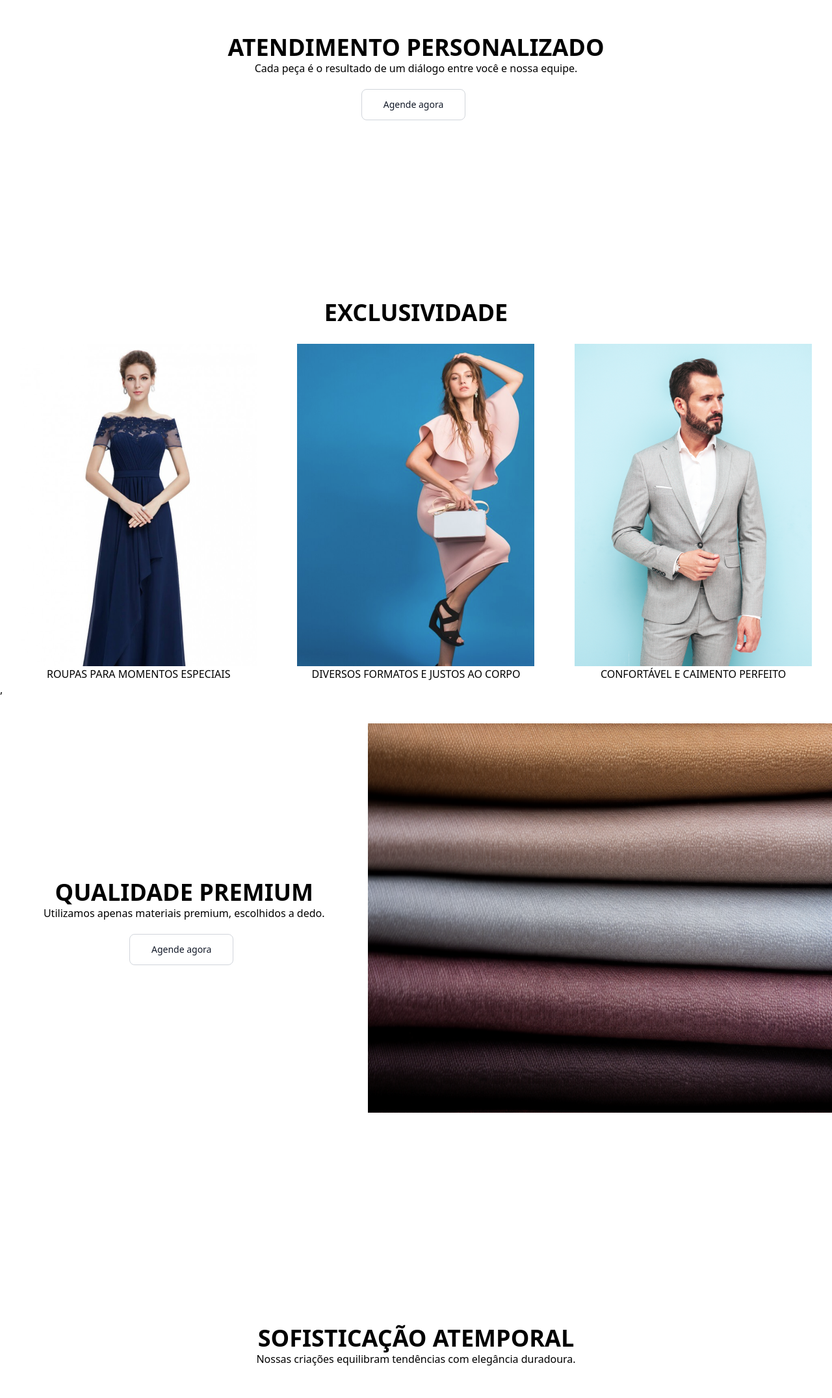
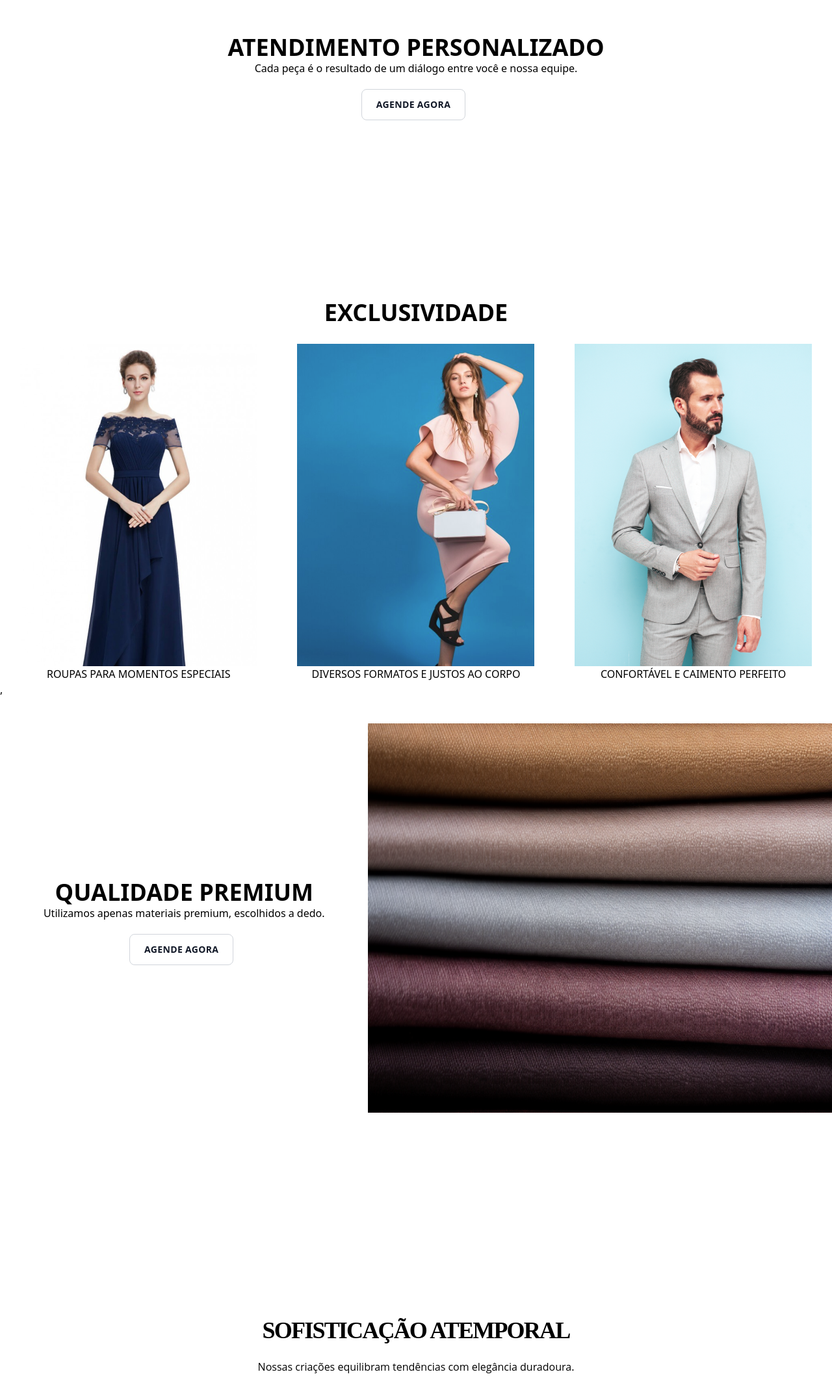
Before and after one commit to Gabriel-vcampos/Projeto-lurian-angular16, an Angular app in the folder projetointegrador/: page / in a window 1280 px wide. Shown: the part 1083-3234 px from the top of the page at 65% size. Built offline with nearby package versions, Linux system fonts and the light colour scheme.

Commit message:
commit aula atualização botões e fontes

```diff
--- a/projetointegrador/src/app/components/botao-agenda/botao-agenda.component.html
+++ b/projetointegrador/src/app/components/botao-agenda/botao-agenda.component.html
@@ -6,7 +6,7 @@
         Cada peça é o resultado de um diálogo entre você e nossa equipe.
     </p>
     <div class="mx-auto mt-5">
-        <button type="button" class="text-gray-900 bg-white border border-gray-300 focus:outline-none hover:bg-gray-100 focus:ring-4 focus:ring-gray-100 font-medium rounded-lg text-sm px-5 py-2.5 me-2 mb-2 dark:bg-gray-800 dark:text-white dark:border-gray-600 dark:hover:bg-gray-700 dark:hover:border-gray-600 dark:focus:ring-gray-700 w-40 h-12"><a routerLink="/login" >Agende agora</a></button>
+        <button type="button" class="text-gray-900 bg-white border border-gray-300 focus:outline-none hover:bg-gray-100 focus:ring-4 focus:ring-gray-100 rounded-lg text-sm px-5 py-2.5 me-2 mb-2 dark:bg-gray-800 dark:text-white dark:border-gray-600 dark:hover:bg-gray-700 dark:hover:border-gray-600 dark:focus:ring-gray-700 w-40 h-12 font-semibold tracking-wide"><a routerLink="/login" >AGENDE AGORA</a></button>
 
     </div>
 </div>
--- a/projetointegrador/src/app/components/tecidos/tecidos.component.html
+++ b/projetointegrador/src/app/components/tecidos/tecidos.component.html
@@ -7,7 +7,7 @@
             Utilizamos apenas materiais premium, escolhidos a dedo.
         </p>
         <div class="mx-auto mt-5">
-            <button type="button" class="text-gray-900 bg-white border border-gray-300 focus:outline-none hover:bg-gray-100 focus:ring-4 focus:ring-gray-100 font-medium rounded-lg text-sm px-5 py-2.5 me-2 mb-2 dark:bg-gray-800 dark:text-white dark:border-gray-600 dark:hover:bg-gray-700 dark:hover:border-gray-600 dark:focus:ring-gray-700 w-40 h-12"><a routerLink="/login" >Agende agora</a></button>
+            <button type="button" class="text-gray-900 bg-white border border-gray-300 focus:outline-none hover:bg-gray-100 focus:ring-4 focus:ring-gray-100 rounded-lg text-sm px-5 py-2.5 me-2 mb-2 dark:bg-gray-800 dark:text-white dark:border-gray-600 dark:hover:bg-gray-700 dark:hover:border-gray-600 dark:focus:ring-gray-700 w-40 h-12 font-semibold tracking-wide"><a routerLink="/login" >AGENDE AGORA</a></button>
         </div>
     </div>
 <div>
--- a/projetointegrador/src/app/pages/home/home.component.html
+++ b/projetointegrador/src/app/pages/home/home.component.html
@@ -6,10 +6,10 @@
     <app-carrossel></app-carrossel>
     <app-tecidos></app-tecidos>
     <div class="flex flex-col justify-center m-auto w-formanunc h-formanunc mt-7">
-        <h2 class="text-center font-bold text-4xl ">
+        <h2 class="text-center font-bold text-4xl pb-6 font-form tracking-tighter ">
             SOFISTICAÇÃO ATEMPORAL
         </h2>
-        <p class="text-center">
+        <p class="text-center w-full font-teste">
             Nossas criações equilibram tendências com elegância duradoura.
         </p>
     </div>
```
